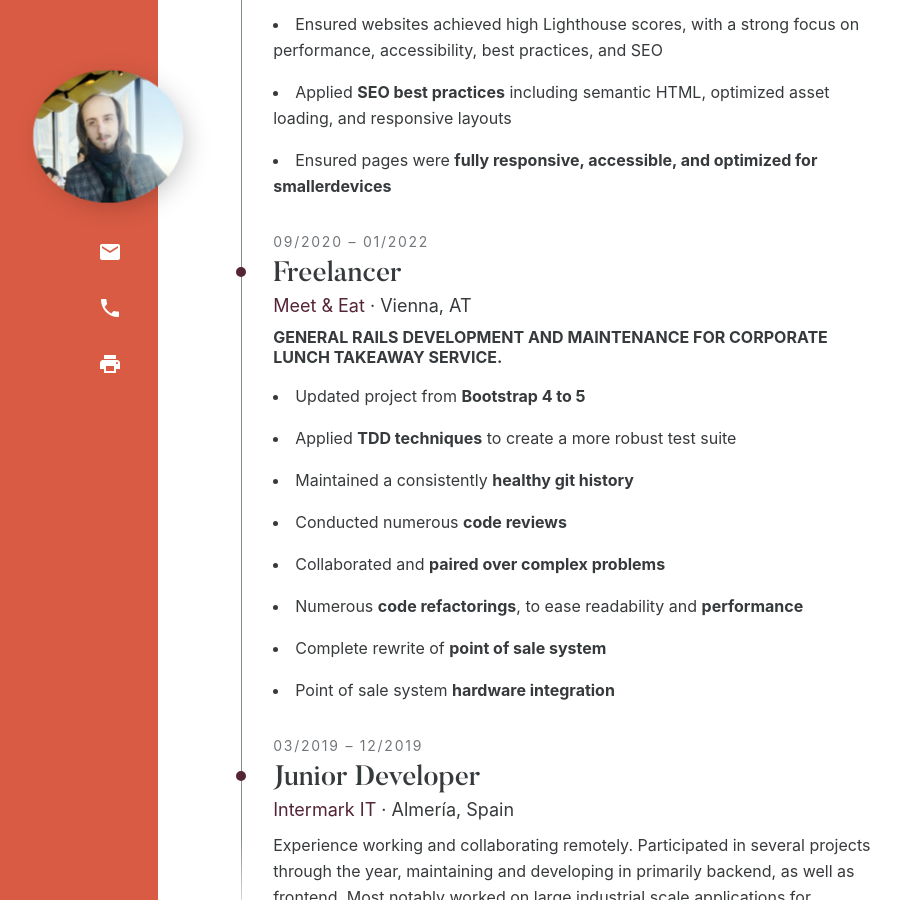
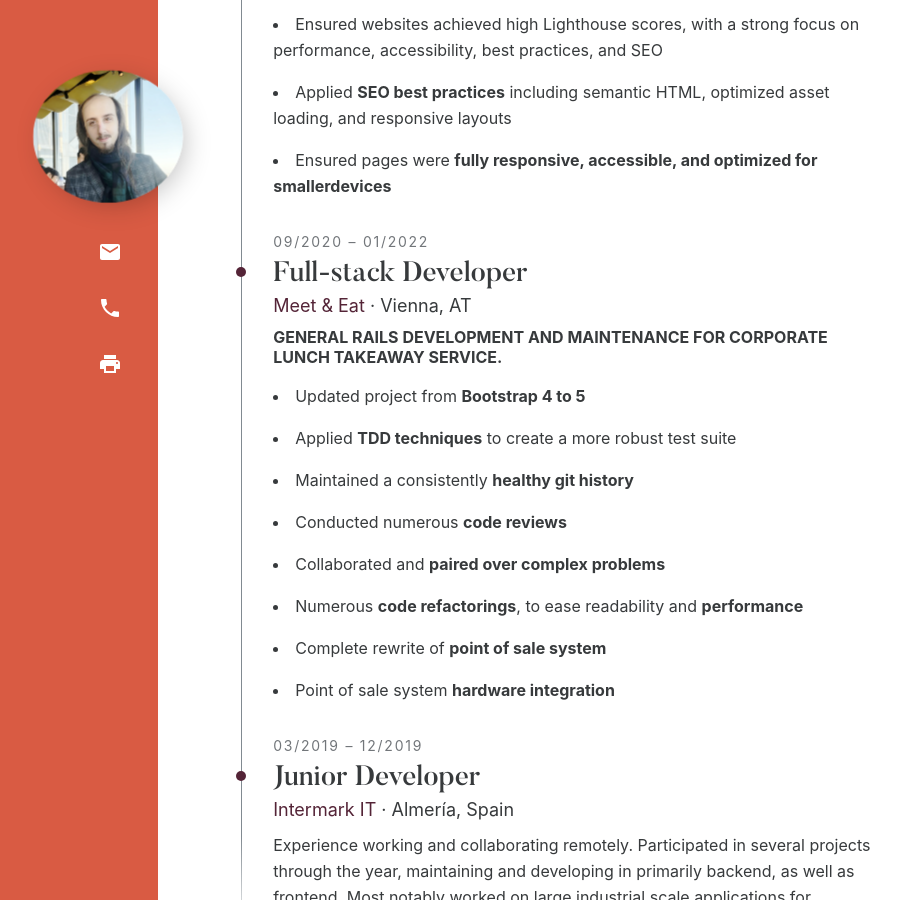
Before and after one commit to joseapintor/joseapintor.github.io, a Jekyll site: the page _pages/CV.html, which Jekyll copies as it is, in a window 1280 px wide and 900 px high, scrolled down 1794 px. Shown: the whole window, without its empty margins (162-1063 px from the left). Built offline with Jekyll 4.4.1, drawn with Linux system fonts in a browser that asks for light colours.

Commit message:
Change Freelancer work entry to Full-stack dev

```diff
--- a/_pages/CV.html
+++ b/_pages/CV.html
@@ -313,7 +313,7 @@
             <li class="entrylist__item">
               <article class="entry">
                 <div class="entry__header">
-                  <h3 class="entry__title">Freelancer</h3>
+                  <h3 class="entry__title">Full-stack Developer</h3>
 
                   <p class="entry__time">
                     <time datetime="2020-09-01">09/2020</time>
```
